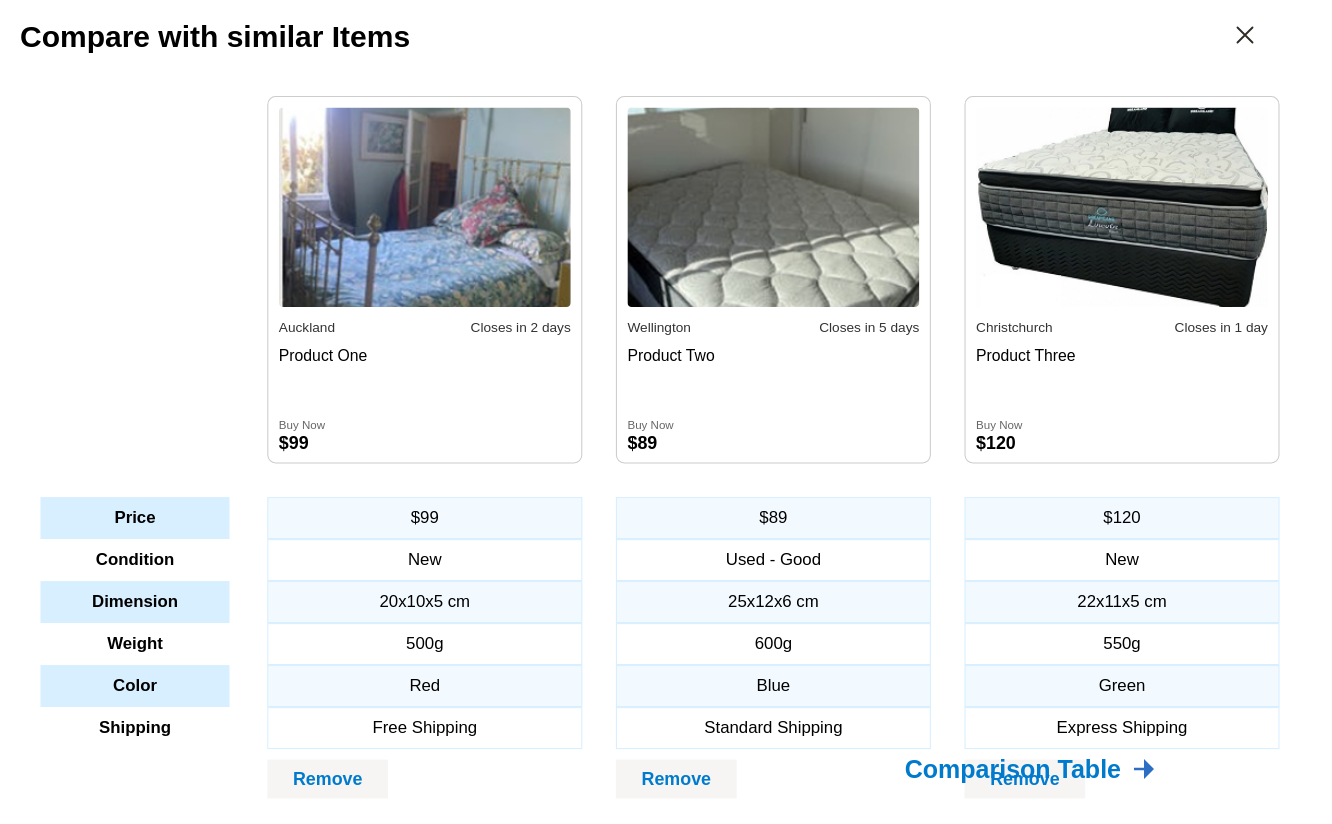
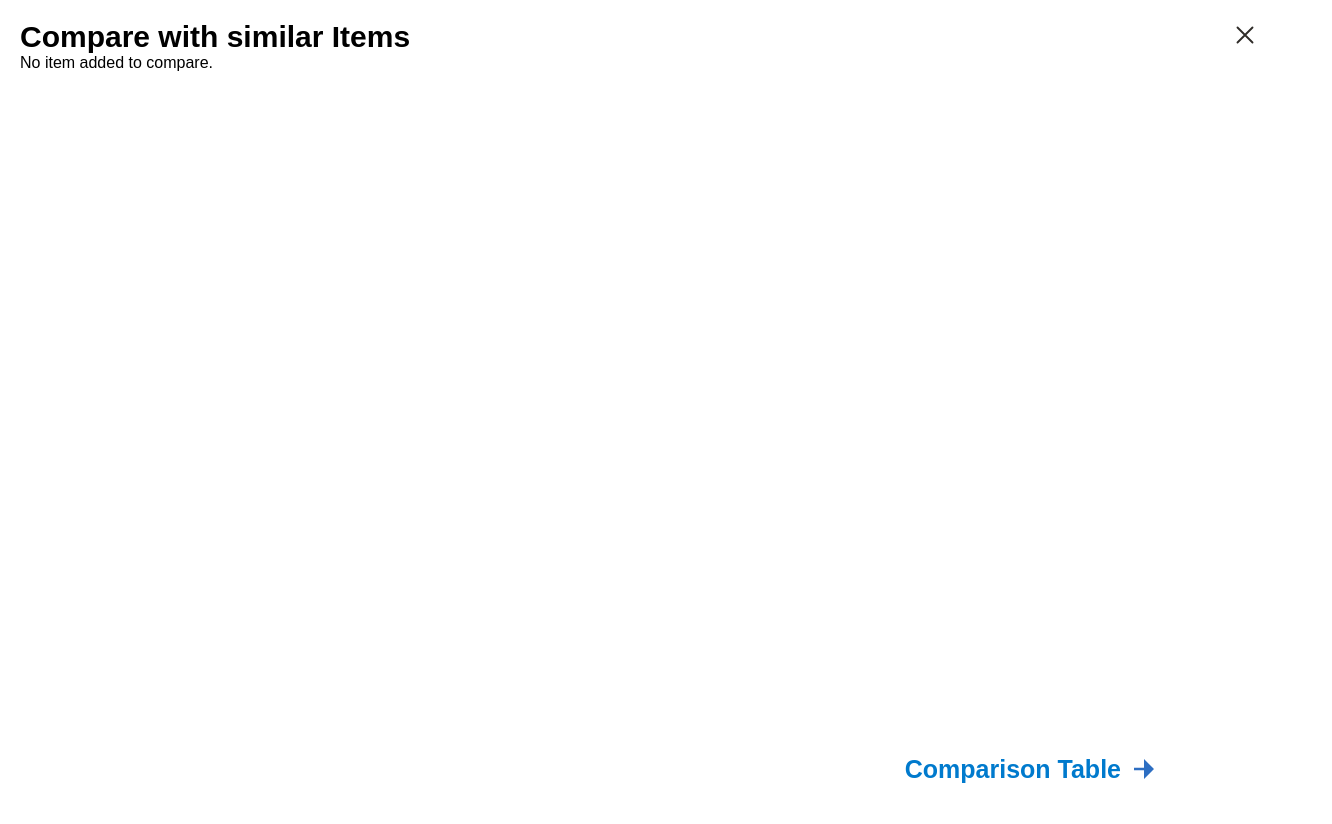
Before and after one commit to Brittany-Potato/mission-5-frontend, a React (Vite) app: page /compare in a window 1280 px wide. Shown: the top 824 px of the page, 1332 px wide, since content can reach past the window. After the commit the page ends 800 px from the top, so only its background shows below. Built offline with nearby package versions, Linux system fonts and the light colour scheme.

Commit message:
Added Compare Button

```diff
--- a/src/pages/ComparisonPage/ComparisonPage.jsx
+++ b/src/pages/ComparisonPage/ComparisonPage.jsx
@@ -1,52 +1,42 @@
-import React, { useState } from 'react';
-import { useNavigate } from 'react-router-dom';
+import React, { useState, useEffect } from 'react';
+import { useNavigate, useLocation } from 'react-router-dom';
 import ComparisonPanel from '../../components/ComparisonPanel';
 import './ComparisonPage.css';
 
 const ComparisonPage = () => {
   const navigate = useNavigate();
+  const location = useLocation();
+  const productId = location.state?.productId;
 
-  const [itemsToCompare, setItemsToCompare] = useState([
-    {
-      id: 1,
-      image: '/dummyListingImages/dummyListing01.png',
-      title: 'Product One',
-      location: 'Auckland',
-      closing: 'Closes in 2 days',
-      price: '$99',
-      condition: 'New',
-      dimension: '20x10x5 cm',
-      weight: '500g',
-      color: 'Red',
-      shipping: 'Free Shipping'
-    },
-    {
-      id: 2,
-      image: '/dummyListingImages/dummyListing02.png',
-      title: 'Product Two',
-      location: 'Wellington',
-      closing: 'Closes in 5 days',
-      price: '$89',
-      condition: 'Used - Good',
-      dimension: '25x12x6 cm',
-      weight: '600g',
-      color: 'Blue',
-      shipping: 'Standard Shipping'
-    },
-    {
-      id: 3,
-      image: '/dummyListingImages/dummyListing03.png',
-      title: 'Product Three',
-      location: 'Christchurch',
-      closing: 'Closes in 1 day',
-      price: '$120',
-      condition: 'New',
-      dimension: '22x11x5 cm',
-      weight: '550g',
-      color: 'Green',
-      shipping: 'Express Shipping'
+  const [itemsToCompare, setItemsToCompare] = useState([]);
+
+  useEffect(() => {
+    if (productId) {
+      fetch(`http://localhost:3000/product/${productId}`)
+        .then(res => res.json())
+        .then(data => {
+          const newItem = {
+            id: data._id,
+            image: `/images/item1.jpg`,
+            title: data.title || 'Untitled',
+            location: data.location || 'Auckland',
+            closing: 'Closes in 3 days',
+            price: `$${data.price || 0}`,
+            condition: data.condition || 'Unknown',
+            dimension: data.dimension || '-',
+            weight: data.weight || '-',
+            color: data.color || 'N/A',
+            shipping: data.shipping || 'N/A'
+          };
+
+          setItemsToCompare(prev => {
+            const alreadyAdded = prev.some(item => item.id === newItem.id);
+            return alreadyAdded ? prev : [...prev, newItem];
+          });
+        })
+        .catch(err => console.error('❌ Failed to fetch product:', err));
     }
-  ]);
+  }, [productId]);
 
   const handleRemoveItem = (id) => {
     const updatedItems = itemsToCompare.filter(item => item.id !== id);
@@ -64,8 +54,10 @@ const ComparisonPage = () => {
         </div>
       </div>
 
-      {itemsToCompare.length > 0 && (
+      {itemsToCompare.length > 0 ? (
         <ComparisonPanel items={itemsToCompare} onRemove={handleRemoveItem} />
+      ) : (
+        <div className="empty-message">No item added to compare.</div>
       )}
 
       <button className="comparison-table-button" onClick={() => navigate('/comparison-table')}>
@@ -74,7 +66,6 @@ const ComparisonPage = () => {
           <path d="M12 13L4 13L4 11L12 11L12 4L20 12L12 20L12 13Z" fill="#2D6EC2" />
         </svg>
       </button>
-
     </div>
   );
 };
--- a/src/pages/product-view-page/product-view-page.jsx
+++ b/src/pages/product-view-page/product-view-page.jsx
@@ -1,5 +1,5 @@
 import { useState, useEffect } from "react";
-import { useParams } from "react-router-dom";
+import { useParams, useNavigate } from "react-router-dom";
 import styles from "./product-view-page.module.css";
 import NavSearchBar from '../../shared-components/nav-search-bar/nav-search-bar.jsx';
 import SimilarItems from "../../components/SimilarItems.jsx";
@@ -8,6 +8,7 @@ import TempPhoto from "../../images/chair.jpg"; // Placeholder image
 
 export const ProductViewPage = () => {
   const { id } = useParams();
+  const navigate = useNavigate();
   const [product, setProduct] = useState(null);
 
   console.log("ProductViewPage component rendered");
@@ -26,6 +27,13 @@ export const ProductViewPage = () => {
         console.error("Error fetching product:", error);
       }
     };
+
+    const handleCompare = () => {
+      if (product && product._id) {
+      navigate("/compare", { state: { productId: product._id } });
+      }
+    };
+
 
     fetchProduct();
   }, [id]);
@@ -59,6 +67,12 @@ export const ProductViewPage = () => {
             <p className={styles.bid}>Starting Bid: {product.BidStartPrice}</p>
             <button className={styles.buyBtn}>Buy Now</button>
             <button className={styles.bidBtn}>Place Bid</button>
+            <button className={styles.compareBtn} onClick={() => navigate("/comparison", { state: { productId: id } })}>
+              <svg xmlns="http://www.w3.org/2000/svg" width="90" height="91" viewBox="0 0 90 91" fill="none">
+              <rect y="0.5" width="90" height="90" rx="45" fill="white"/>
+              <path d="M41.75 70.9129H24.252C22.7548 70.9129 21.5057 70.4237 20.5047 69.4453C19.5037 68.4669 19.0022 67.245 19 65.7795V25.2205C19 23.7571 19.5016 22.5362 20.5047 21.5578C21.5079 20.5794 22.757 20.0892 24.252 20.0871H41.75V14.5915C41.75 14.1383 41.9049 13.7592 42.2148 13.4543C42.5246 13.1493 42.9113 12.9979 43.375 13C43.8387 13.0021 44.2254 13.1546 44.5353 13.4575C44.8451 13.7603 45 14.1373 45 14.5883V76.4117C45 76.8628 44.8451 77.2397 44.5353 77.5425C44.2254 77.8454 43.8387 77.9979 43.375 78C42.9113 78.0021 42.5246 77.8496 42.2148 77.5425C41.9049 77.2355 41.75 76.8585 41.75 76.4117V70.9129ZM22.25 64.5597H41.75V41.7135L22.25 64.5597ZM51.5 70.9129V45.5L67.75 64.5597V25.2205C67.75 24.7313 67.542 24.2823 67.126 23.8736C66.71 23.4649 66.2507 23.2616 65.748 23.2637H51.5V20.0871H65.7513C67.2463 20.0871 68.4943 20.5773 69.4953 21.5578C70.4963 22.5383 70.9978 23.7592 71 25.2205V65.7827C71 67.2439 70.4984 68.4648 69.4953 69.4453C68.4921 70.4259 67.2441 70.9151 65.7513 70.9129H51.5Z" fill="#2F2C28"/>
+              </svg>
+            </button>
           </div>
         </div>
 
--- a/src/pages/product-view-page/product-view-page.module.css
+++ b/src/pages/product-view-page/product-view-page.module.css
@@ -138,3 +138,16 @@
   font-weight: bold;
   color: #0074cc;
 }
+
+.compareBtn {
+  background: none;
+  border: none;
+  padding: 0;
+  cursor: pointer;
+  display: inline-block;
+  transition: transform 0.2s ease;
+}
+
+.compareBtn:hover {
+  transform: scale(1.05);
+}
```
